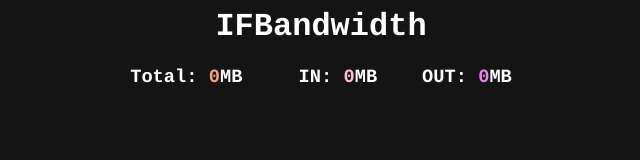
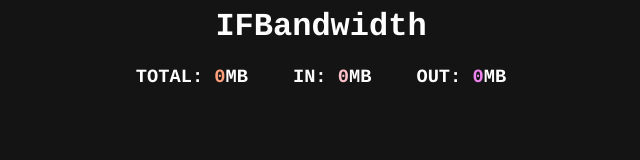
Before and after one commit to glblduh/IFBandwidth, a website: page index.html in a window 1280 px wide. Shown: the full height of the page, 319-959 px from the left. Drawn offline with nearby package versions, Linux system fonts and the light colour scheme; no server answers.

Commit message:
Removed typo

```diff
--- a/index.html
+++ b/index.html
@@ -136,7 +136,7 @@
     </head>
     <body>
         <h1 id="header">IFBandwidth</h1>
-        <h3>Total: <span id=totalband>0</span>MB &nbsp;&nbsp;&nbsp;&nbsp;IN: <span id="totalin">0</span>MB&nbsp;&nbsp;&nbsp;&nbsp;OUT: <span id="totalout">0</span>MB</h3>
+        <h3>TOTAL: <span id=totalband>0</span>MB&nbsp;&nbsp;&nbsp;&nbsp;IN: <span id="totalin">0</span>MB&nbsp;&nbsp;&nbsp;&nbsp;OUT: <span id="totalout">0</span>MB</h3>
         <table id="traftable"></table>
     </body>
 </html>
```
